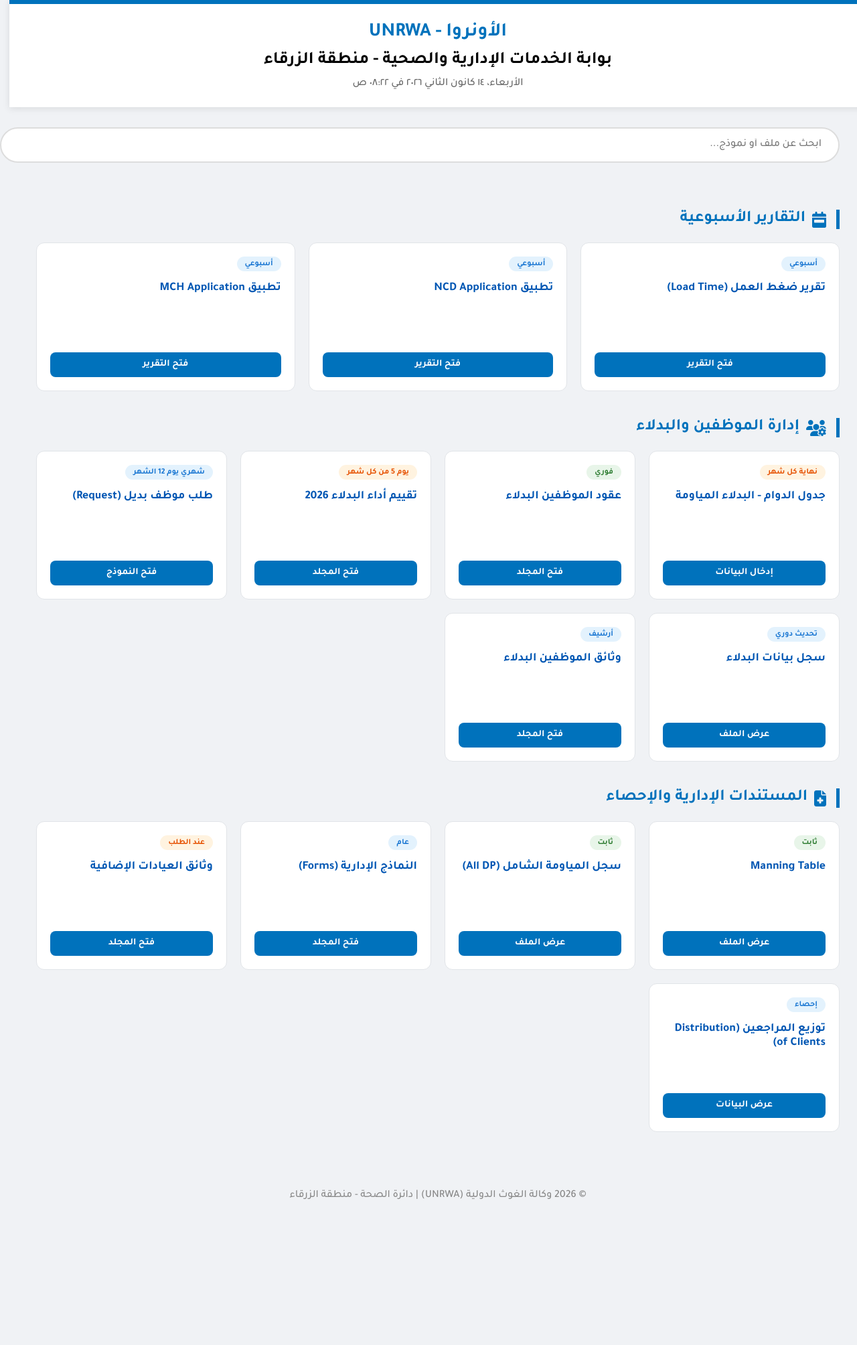
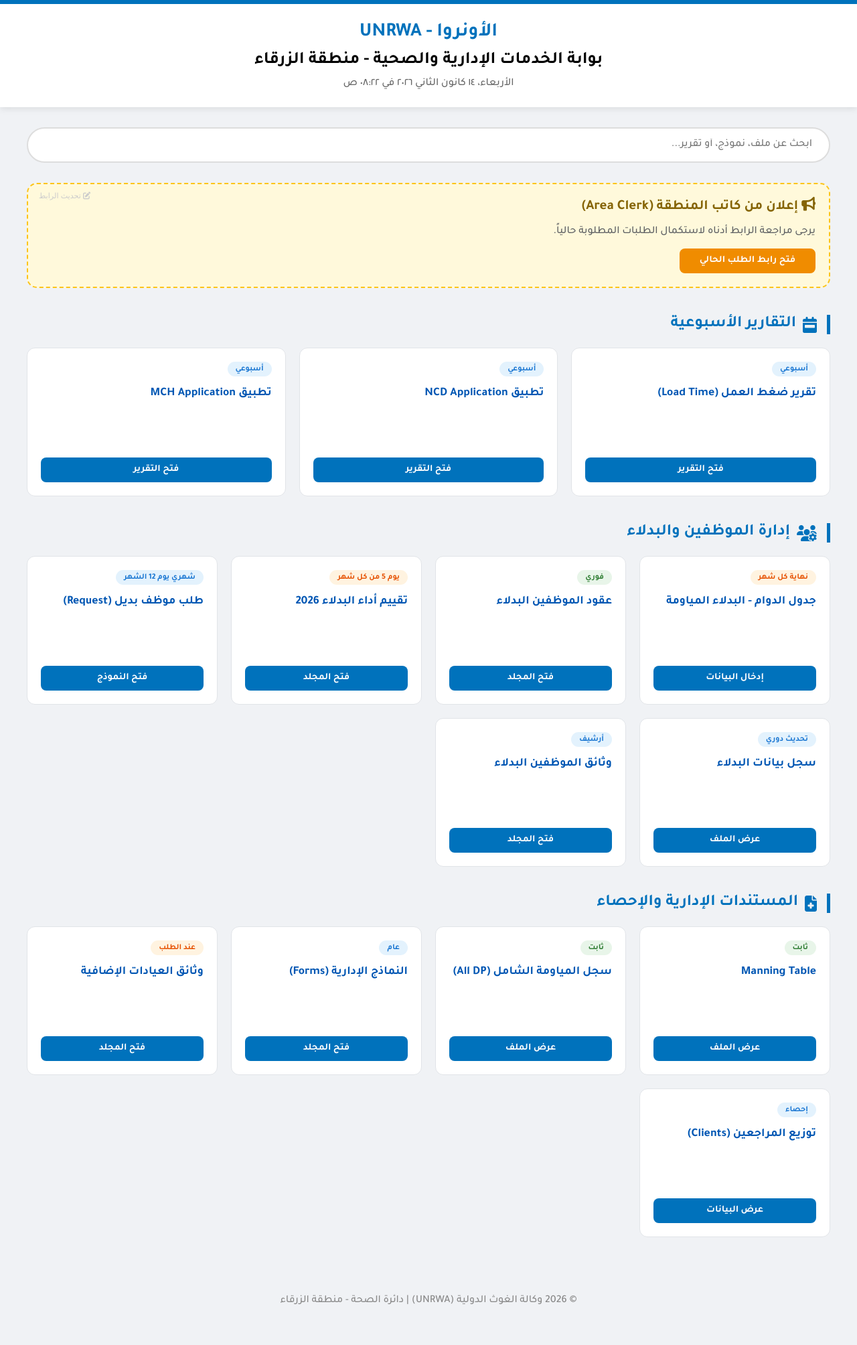
Before and after one commit to awajanhc/Zarqa-Health-Portal, a Flask app: page / in a window 1280 px wide. Shown: the whole page at 67% size. Before the commit the page ends 1790 px from the top, so only its background shows below. Run offline with Flask 3, Linux system fonts and the light colour scheme.

Commit message:
Enhance index.html with clerk management features
Added a clerk section with functionality to update SharePoint link and display alerts.

```diff
--- a/templates/index.html
+++ b/templates/index.html
@@ -7,7 +7,7 @@
     <link href="https://fonts.googleapis.com/css2?family=Tajawal:wght@300;500;700&display=swap" rel="stylesheet">
     <link rel="stylesheet" href="https://cdnjs.cloudflare.com/ajax/libs/font-awesome/6.4.2/css/all.min.css">
     <style>
-        :root { --unrwa-blue: #0072bc; --primary: #0056b3; --text-dark: #2d3436; }
+        :root { --unrwa-blue: #0072bc; --primary: #0056b3; --text-dark: #2d3436; --clerk-gold: #fff9db; }
         body { font-family: 'Tajawal', sans-serif; background: #f0f2f5; margin: 0; padding: 0; }
         header { background: white; padding: 25px; text-align: center; box-shadow: 0 2px 10px rgba(0,0,0,0.1); border-top: 6px solid var(--unrwa-blue); }
         .unrwa-logo { color: var(--unrwa-blue); font-weight: 700; font-size: 1.8em; }
@@ -22,7 +22,12 @@
         .badge-green { background: #e8f5e9; color: #2e7d32; }
         .badge-orange { background: #fff3e0; color: #e65100; }
         .btn { background: var(--unrwa-blue); color: white; text-decoration: none; padding: 10px; border-radius: 8px; text-align: center; font-size: 0.9em; margin-top: auto; font-weight: bold; }
-        #linkSearch { width: 100%; padding: 15px 25px; border-radius: 50px; border: 2px solid #ddd; margin-bottom: 30px; font-family: inherit; font-size: 1em; outline: none; }
+        .btn-clerk { background: #f08c00; }
+        #linkSearch { width: 100%; padding: 15px 25px; border-radius: 50px; border: 2px solid #ddd; margin-bottom: 30px; font-family: inherit; font-size: 1em; outline: none; box-sizing: border-box; }
+
+        /* Clerk Special Section */
+        .clerk-alert { background: var(--clerk-gold); border: 2px dashed #fcc419; border-radius: 15px; padding: 20px; margin-bottom: 30px; position: relative; }
+        .admin-edit-btn { position: absolute; top: 10px; left: 10px; color: #ccc; cursor: pointer; font-size: 0.7em; border: none; background: none; }
     </style>
 </head>
 <body>
@@ -34,7 +39,19 @@
 </header>
 
 <div class="container">
-    <input type="text" id="linkSearch" placeholder="ابحث عن ملف أو نموذج...">
+    <input type="text" id="linkSearch" placeholder="ابحث عن ملف، نموذج، أو تقرير...">
+
+    <div class="clerk-alert" id="clerkSection">
+        <button class="admin-edit-btn" onclick="toggleClerkAdmin()"><i class="fas fa-edit"></i> تحديث الرابط</button>
+        <h2 style="margin: 0 0 10px 0; color: #856404; font-size: 1.3em;"><i class="fas fa-bullhorn"></i> إعلان من كاتب المنطقة (Area Clerk)</h2>
+        <p id="clerkText" style="margin-bottom: 15px; color: #5c5f62;">يرجى مراجعة الرابط أدناه لاستكمال الطلبات المطلوبة حالياً.</p>
+        <a href="{{ links.clerk_request }}" id="clerkLinkBtn" target="_blank" class="btn btn-clerk" style="display: inline-block; width: auto; padding: 10px 30px;">فتح رابط الطلب الحالي</a>
+
+        <div id="clerkAdminPanel" style="display:none; margin-top:15px; border-top: 1px solid #fcc419; padding-top: 15px;">
+            <input type="text" id="newClerkLink" placeholder="أدخل رابط SharePoint الجديد هنا..." style="width: 70%; padding: 8px; border-radius: 5px; border: 1px solid #ddd;">
+            <button onclick="saveClerkLink()" style="padding: 8px 15px; background: #2e7d32; color: white; border: none; border-radius: 5px; cursor: pointer;">حفظ الرابط</button>
+        </div>
+    </div>
 
     <h2 class="section-title"><i class="fas fa-calendar-week"></i> التقارير الأسبوعية</h2>
     <div class="grid">
@@ -113,7 +130,7 @@
         </div>
         <div class="card" data-title="Distribution of Clients توزيع المراجعين">
             <span class="badge badge-blue">إحصاء</span>
-            <h3>توزيع المراجعين (Distribution of Clients)</h3>
+            <h3>توزيع المراجعين (Clients)</h3>
             <a href="{{ links.clients }}" target="_blank" class="btn">عرض البيانات</a>
         </div>
     </div>
@@ -124,18 +141,46 @@
 </footer>
 
 <script>
+    // تحديث الساعة
     function updateClock() {
         const now = new Date();
         document.getElementById('live-clock').innerText = now.toLocaleDateString('ar-JO', {weekday:'long', year:'numeric', month:'long', day:'numeric', hour:'2-digit', minute:'2-digit'});
     }
-    setInterval(updateClock, 1000); updateClock();
+    setInterval(updateClock, 1000);
 
+    // محرك البحث
     document.getElementById('linkSearch').addEventListener('keyup', function() {
         let val = this.value.toLowerCase();
         document.querySelectorAll('.card').forEach(card => {
             card.style.display = card.getAttribute('data-title').toLowerCase().includes(val) ? "flex" : "none";
         });
     });
+
+    // وظائف قسم الكاتب
+    function toggleClerkAdmin() {
+        const panel = document.getElementById('clerkAdminPanel');
+        panel.style.display = panel.style.display === 'none' ? 'block' : 'none';
+    }
+
+    function saveClerkLink() {
+        const newUrl = document.getElementById('newClerkLink').value;
+        if (newUrl) {
+            localStorage.setItem('clerk_saved_link', newUrl);
+            document.getElementById('clerkLinkBtn').href = newUrl;
+            alert('تم تحديث الرابط بنجاح!');
+            toggleClerkAdmin();
+        }
+    }
+
+    // عند تحميل الصفحة
+    window.onload = function() {
+        updateClock();
+        const savedLink = localStorage.getItem('clerk_saved_link');
+        if (savedLink) {
+            document.getElementById('clerkLinkBtn').href = savedLink;
+            document.getElementById('clerkText').innerText = "يوجد طلب جديد من الكاتب، يرجى الضغط على الزر أدناه:";
+        }
+    };
 </script>
 </body>
 </html>
```
